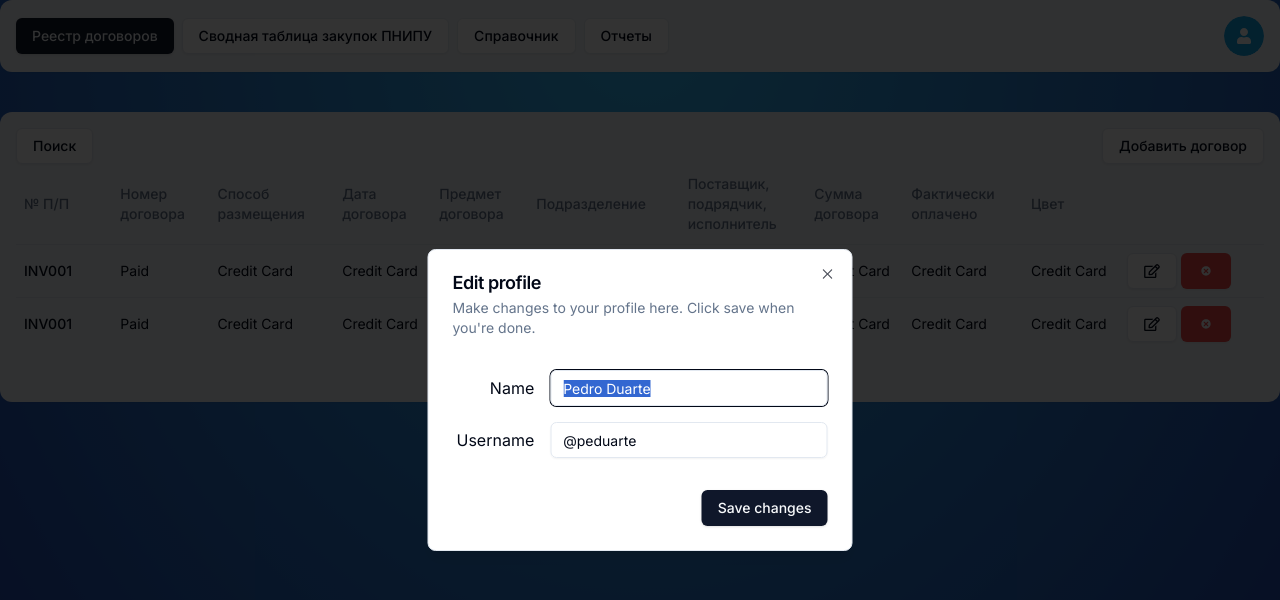
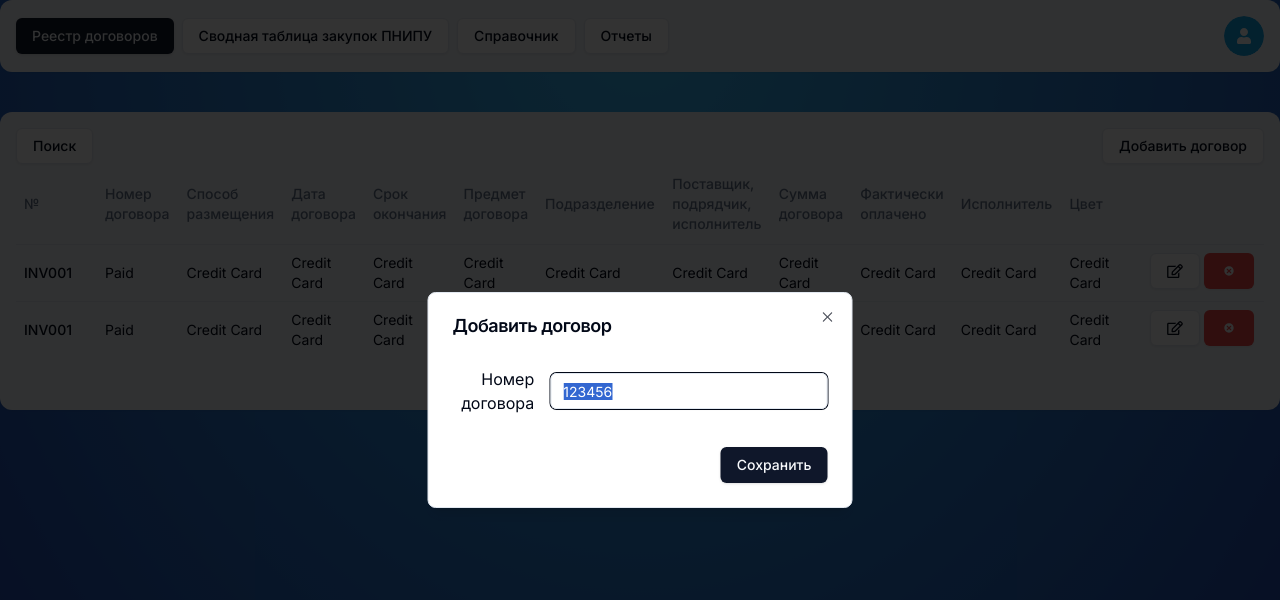
Before and after one commit to FreeZZZeee/registerOfContracts, a Next.js app: page /registry in a window 1280 px wide. Both pictures are taken after a click on the button "Добавить договор". Shown: the top 600 px of the page. Built offline with nearby package versions, Linux system fonts and the light colour scheme; no server answers.

Commit message:
Edit table

```diff
--- a/app/(protected)/registry/page.tsx
+++ b/app/(protected)/registry/page.tsx
@@ -4,15 +4,17 @@ import { TableOfContracts } from "@/components/table-of-contracts"
 import { Table, TableCaption, TableHead, TableHeader, TableRow } from "@/components/ui/table";
 
 const tableRows = [
-    { name: "№ П/П" },
+    { name: "№" },
     { name: "Номер договора" },
     { name: "Способ размещения" },
     { name: "Дата договора" },
+    { name: "Срок окончания" },
     { name: "Предмет договора" },
     { name: "Подразделение" },
     { name: "Поставщик, подрядчик, исполнитель" },
     { name: "Сумма договора" },
     { name: "Фактически оплачено" },
+    { name: "Исполнитель" },
     { name: "Цвет" },
     { name: "" },
 ]
--- a/components/add-a-contract.tsx
+++ b/components/add-a-contract.tsx
@@ -5,7 +5,6 @@ import { Input } from "@/components/ui/input"
 import {
   Dialog,
   DialogContent,
-  DialogDescription,
   DialogFooter,
   DialogHeader,
   DialogTitle,
@@ -22,27 +21,18 @@ export const AddAContract = () => {
       </DialogTrigger>
       <DialogContent className="sm:max-w-[425px]">
         <DialogHeader>
-          <DialogTitle>Edit profile</DialogTitle>
-          <DialogDescription>
-            Make changes to your profile here. Click save when you're done.
-          </DialogDescription>
+          <DialogTitle>Добавить договор</DialogTitle>
         </DialogHeader>
         <div className="grid gap-4 py-4">
           <div className="grid grid-cols-4 items-center gap-4">
             <Label className="text-right">
-              Name
+              Номер договора
             </Label>
-            <Input id="name" value="Pedro Duarte" className="col-span-3" />
-          </div>
-          <div className="grid grid-cols-4 items-center gap-4">
-            <Label className="text-right">
-              Username
-            </Label>
-            <Input id="username" value="@peduarte" className="col-span-3" />
+            <Input id="name" value="123456" className="col-span-3" />
           </div>
         </div>
         <DialogFooter>
-          <Button type="submit">Save changes</Button>
+          <Button type="submit">Сохранить</Button>
         </DialogFooter>
       </DialogContent>
     </Dialog>
--- a/components/edit-contracts.tsx
+++ b/components/edit-contracts.tsx
@@ -5,7 +5,6 @@ import { Input } from "@/components/ui/input"
 import {
   Dialog,
   DialogContent,
-  DialogDescription,
   DialogFooter,
   DialogHeader,
   DialogTitle,
@@ -23,23 +22,14 @@ export const EditContract = () => {
         </DialogTrigger>
         <DialogContent className="sm:max-w-[425px]">
           <DialogHeader>
-            <DialogTitle>Edit profile</DialogTitle>
-            <DialogDescription>
-              Make changes to your profile here. Click save when you're done.
-            </DialogDescription>
+            <DialogTitle>Редактировать договор №</DialogTitle>
           </DialogHeader>
           <div className="grid gap-4 py-4">
             <div className="grid grid-cols-4 items-center gap-4">
               <Label className="text-right">
-                Name
+                Номер договора
               </Label>
-              <Input id="name" value="Pedro Duarte" className="col-span-3" />
-            </div>
-            <div className="grid grid-cols-4 items-center gap-4">
-              <Label className="text-right">
-                Username
-              </Label>
-              <Input id="username" value="@peduarte" className="col-span-3" />
+              <Input id="name" value="123456" className="col-span-3" />
             </div>
           </div>
           <DialogFooter>
--- a/components/table-of-contracts.tsx
+++ b/components/table-of-contracts.tsx
@@ -13,6 +13,8 @@ import { TiDelete } from "react-icons/ti";
           <TableRow>
             <TableCell className="font-medium">INV001</TableCell>
             <TableCell>Paid</TableCell>
+            <TableCell>Credit Card</TableCell>
+            <TableCell>Credit Card</TableCell>
             <TableCell>Credit Card</TableCell>
             <TableCell>Credit Card</TableCell>
             <TableCell>Credit Card</TableCell>
@@ -37,6 +39,8 @@ import { TiDelete } from "react-icons/ti";
             <TableCell>Credit Card</TableCell>
             <TableCell>Credit Card</TableCell>
             <TableCell>Credit Card</TableCell>
+            <TableCell>Credit Card</TableCell>
+            <TableCell>Credit Card</TableCell>
             <TableCell className="flex flex-row gap-x-1">
               <EditContract />
               <Button  variant="destructive" className="w-[50px]"><TiDelete /></Button>
```
